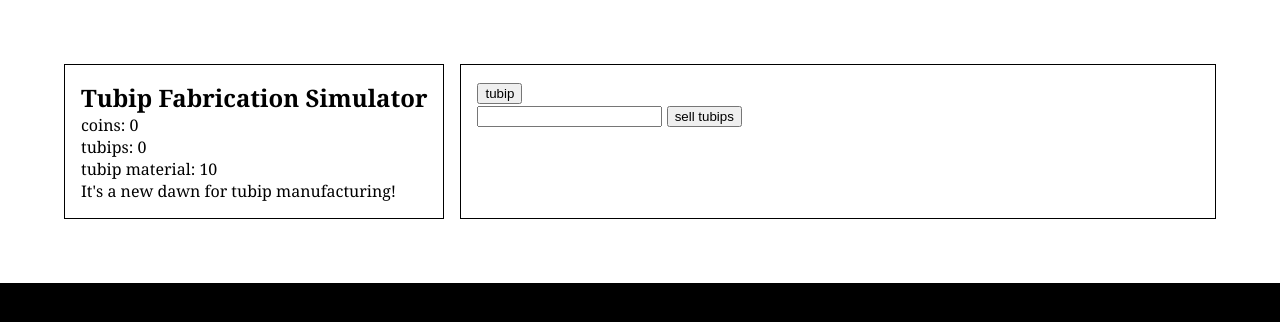
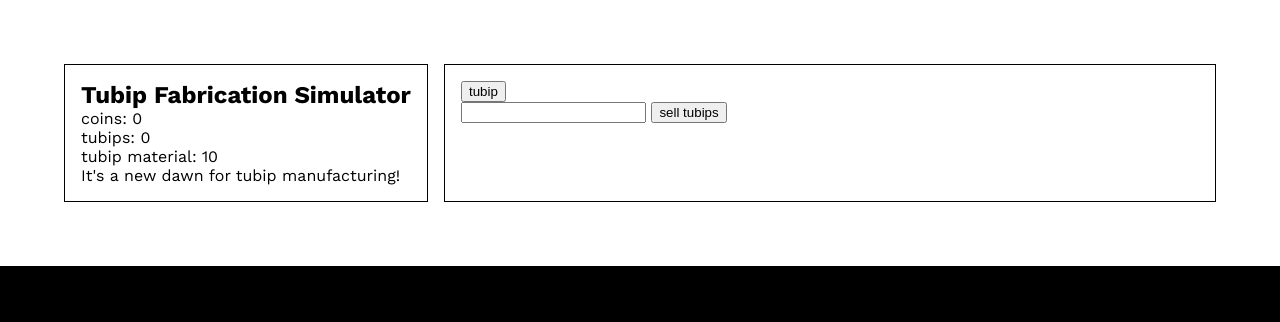
Before and after one commit to hs7t/tubip-fabrication-simulator, a Svelte app: page / in a window 1280 px wide. Shown: the top 322 px of the page. Built offline with nearby package versions, Linux system fonts and the light colour scheme.

Commit message:
use Work Sans

```diff
--- a/src/app.css
+++ b/src/app.css
@@ -17,7 +17,7 @@ body {
     width: 100%;
     height: 100%;
 
-    font-family: Georgia, ui-serif, serif;
+    font-family: "Work Sans", ui-sans-serif, sans-serif;
 }
 
 #app {
```
